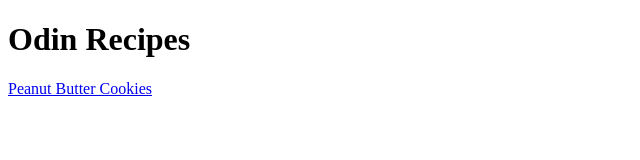
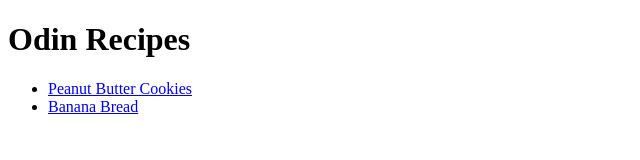
Before and after one commit to rjlamaute/odin-recipes, a plain HTML site: page index.html in a window 1280 px wide. Shown: the whole page, without its empty margins (0-640 px from the left). Drawn offline with Linux system fonts and the light colour scheme.

Commit message:
Add banana bread recipe copied from peanut cookies

```diff
--- a/index.html
+++ b/index.html
@@ -6,7 +6,11 @@
     </head>
     <body>
         <h1>Odin Recipes</h1>
-        <a href="./recipes/peanutbuttercookies.html">Peanut Butter Cookies</a>
+        <ul>
+         <li><a href="./recipes/peanutbuttercookies.html">Peanut Butter Cookies</a></li>
+        <li> <a href = "./recipes/bananabread.html"> Banana Bread</a> </li>
+        </ul>
+
     </body>
 
 </html>
```
Also changed, not shown: recipes/bananabread.html (added, +11 -0 lines), images/bananabread.jpeg (added).
